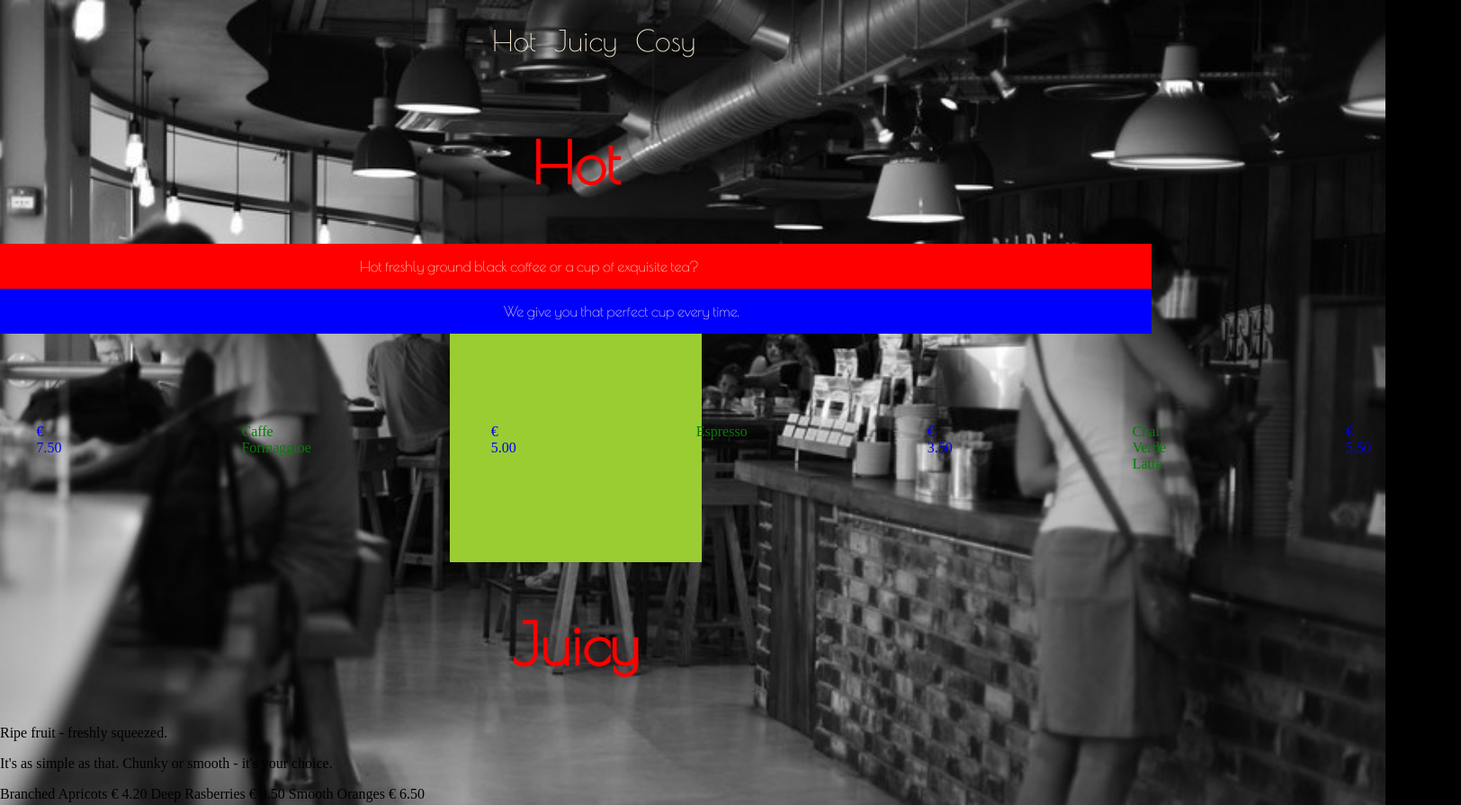
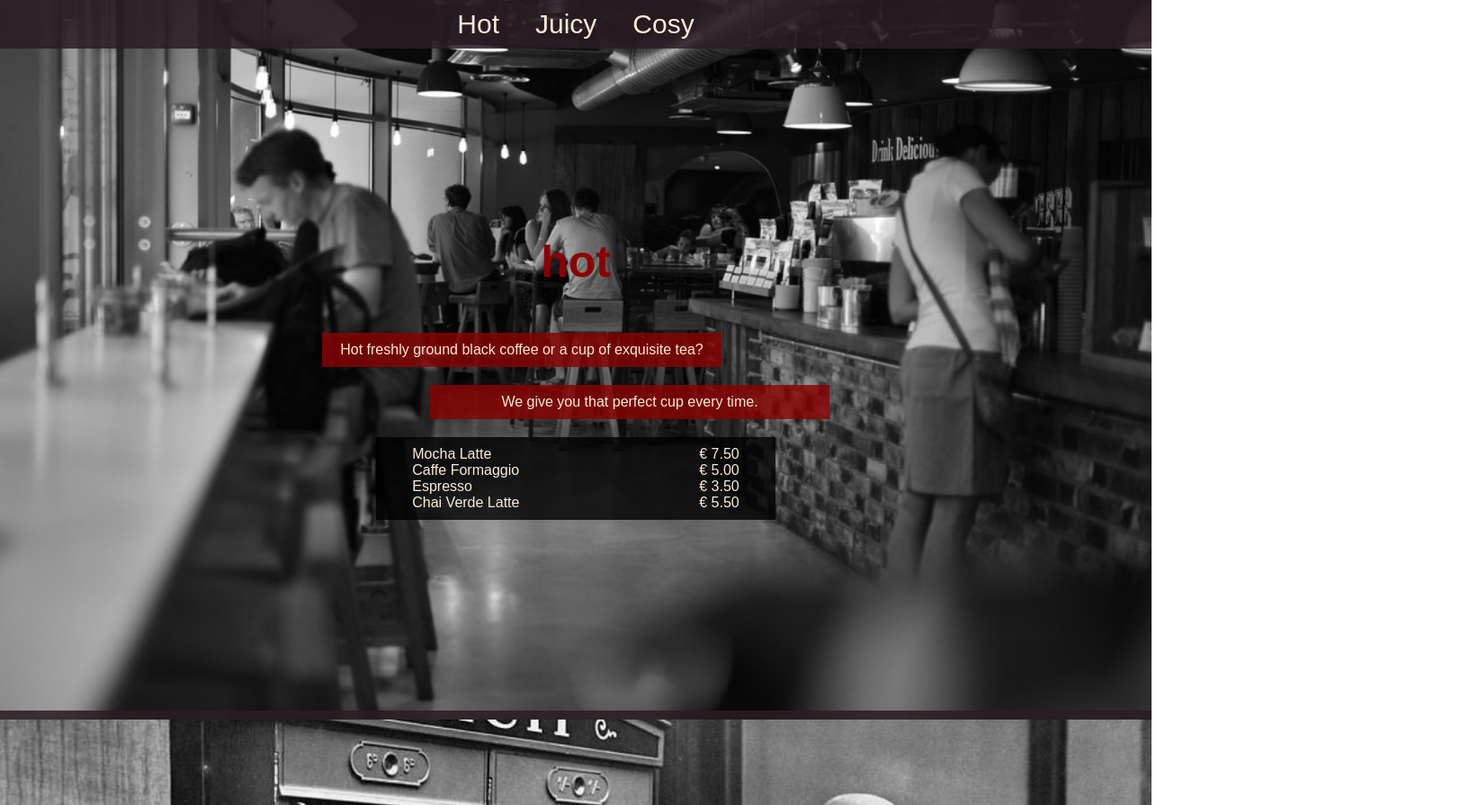
Before and after one commit to vincent-samuelsson-karlskogafhs/lexicon-retro-cafe-uppgift, a plain HTML site: page index.html in a window 1280 px wide. Shown: the top 895 px of the page at 90% size, 1624 px wide, since content can reach past the window. Drawn offline with nearby package versions, Linux system fonts and the light colour scheme; a web font is replaced by a local one.

Commit message:
completed project, added :root, added classes, added html scroll-behavior, added background img

```diff
--- a/index.html
+++ b/index.html
@@ -10,86 +10,81 @@
     <link href="https://fonts.googleapis.com/css2?family=Poiret+One&family=Spirax&display=swap" rel="stylesheet">
 </head>
 <body>
-    <!-- Här börjar HOT -->
-    <div class="hot">
-        <div class="menu">
-            <ul class="menu__list">
-                <li class="menu__item"><a class="menu__link" href="#">Hot</a></li>
-                <li class="menu__item"><a class="menu__link" href="#">Juicy</a></li>
-                <li class="menu__item"><a class="menu__link" href="#">Cosy</a></li>
-            </ul>
+
+    <nav class="navbar">
+        <a class="link" href="#hot">Hot</a>
+        <a class="link" href="#juicy">Juicy</a>
+        <a class="link" href="#cosy">Cosy</a>
+    </nav>
+
+    <section class="hot" >
+        <article>
+            <h1>hot</h1>
+            <div><p class="p-1">Hot freshly ground black coffee or a cup of exquisite tea?</p></div>
+            <div><p class="p-2">We give you that perfect cup every time.</p></div>
+            <div class="box">
+                <div class="row">
+                    <span>Mocha Latte</span>
+                    <span>€ 7.50</span>
                 </div>
+                <div class="row">
+                    <span>Caffe Formaggio</span>
+                    <span>€ 5.00</span>
+                </div>
+                <div class="row">
+                    <span>Espresso</span>
+                    <span>€ 3.50</span>
+                </div>
+                <div class="row">
+                    <span>Chai Verde Latte</span>
+                    <span>€ 5.50</span>
+                </div>
+            </div>
+        </article>
+    </section>
 
-    <h2>Hot</h2>
-    <div class="hotfresh">
-        <p>Hot freshly ground black coffee or a cup of exquisite tea?</p>
-    </div>
-
-    <div class="wegive">
-        <p>We give you that perfect cup every time.</p>
-    </div>
-
-    <div class="itemhot">
-        <ul class="menu__hotlist">
-            <li class="menu__hotitem">
-                <span class="item">Mocha Latte</span>
-                <span class="pris">€ 7.50</span>
-                <span class="item">Caffe Formaggioe</span>
-                <span class="pris">€ 5.00</span>
-                <span class="item">Espresso</span>
-                <span class="pris">€ 3.50</span>
-                <span class="item">Chai Verde Latte</span>
-                <span class="pris">€ 5.50</span>
-            </li>
-        </ul>
-    </div>
-
-    </div>
-    <!-- Här slutar HOT -->
-
-    <!-- Här börjar Juicy -->
-
-    <div class="Juicy">
-        <h2>Juicy</h2>
-        <p>Ripe fruit - freshly squeezed.</p></div>
-        <p>It's as simple as that. Chunky or smooth - it's your choice.</p>
-        <div class="itemjuicy">
+        <section class="juicy" >
+        <article>
+            <h1>Juicy</h1>
+            <div ><p class="p-1">Ripe fruit - freshly squeezed.?</p></div>
+            <div><p class="p-2">It's as simple as that. Chunky or smooth - it's your choice.</p></div>
+            <div class="box">
+                <div class="row">
                     <span>Branched Apricots</span>
                     <span>€ 4.20</span>
+                </div>
+                <div class="row">
                     <span>Deep Rasberries</span>
                     <span>€ 3.50</span>
+                </div>
+                <div class="row">
                     <span>Smooth Oranges</span>
                     <span>€ 6.50</span>
                 </div>
             </div>
-    <!-- Här slutar Juicy -->
+        </article>
+    </section>
 
-    <!-- Här börjar Cosy -->
-    <div class="cosy">
-        <h2>Cosy</h2>
+        <section class="cosy" >
+        <article>
             <h1>Cosy</h1>
-
-        <div class="hangaround">
-            <p>Hang around. Enjoy the settings</p>
+            <div><p class="p-1">Hang around. Enjoy the settings.</p></div>
+            <div><p class="p-2">Use our fast WiFi. Borrow a newspaper or a novel.</p></div>
+            <div class="box">
+                <div class="row">
+                    <span>Mon-Sun</span>
+                    <span>8am – 11pm</span>
                 </div>
-
-        <div class="useourfast">
-            Use our fast WiFi. Borrow a newspaper or a novel.
+                <div class="row">
+                    <span> Caffe Retro</span>
+                    <span>Canto VI</span>
                 </div>
-
-        <div class="itemcosy">
-            <span>Mon-Sun</span>
-            <span>8am - 11pm</span>
-            <span>Caffe Retro</span>
-            <span>Canto VI</span>
-            <span> 0123-45 67 89 </span>
+                <div class="row">
+                    <span>0123-45 67 89</span>
                     <span>caffe@lorem.pge</span>
                 </div>
             </div>
-    <!-- Här slutar Cosy -->
-
-
-
-
+        </article>
+    </section>
 </body>
 </html>
--- a/style.css
+++ b/style.css
@@ -5,11 +5,10 @@
 body {
     margin: 0;
     padding: 0;
-    background-color: black;
-    background-image: url(caffe-retro-assets/hot.jpg);
-    background-position: center;
-    background-repeat: no-repeat;
-    background-size: cover;
+}
+
+html {
+    scroll-behavior: smooth;
 }
 
 img {
@@ -17,96 +16,100 @@ img {
 }
 
 :root {
-    --font-family: 'Poiret One', 'Spirax', sans-serif;
-    --font-siza-xlarge: 4rem;
-    --padding-left-side: 0 0 0 400px;
+    --font-family: 'Spirax', sans-serif;
+    --font-size-article-h1: 50px;
+    --navbar-color:rgba(43, 28, 35, 0.863);
+    --color-standard: antiquewhite;
+    --border-bottom-standard: 10px solid rgba(43, 28, 35, 0.863);
+    --box-background-standard: rgba(0, 0, 0, 0.8);
+    --article-background-standard: rgb(138, 0, 0, 0.8);
+    --h1-color-standard: darkred;
+    --padding-left-side: 60px;
+    --padding-right-side: 60px;
 }
 
-
-.header {
+.navbar {
+    background-color: var(--navbar-color);
     display: flex;
+    gap: 40px;
+    justify-content: center;
+    /* padding block - top och under */
+    padding-block: 10px;
+    position: fixed;
+    left: 0;
+    right: 0;
+    z-index: 1;
 }
 
-.menu {
-    display: flex;
-    flex-direction: row;
-    justify-content:center;
+.link {
+    color: var(--color-standard);
+    font-size: 30px;
+    text-decoration: none;
+    font-family: var(--font-family);
+    text-decoration: none;
 }
 
-.menu__list {
+section {
+    align-items: center;
+    background-position: center;
+    background-size: cover;
     display: flex;
+    justify-content:center;
+    height: 100vh;
 }
 
-.menu__link {
-    color: antiquewhite;
-    font-size: xx-large;
-    display: flex;
-    flex-direction: row;
-    justify-content: center;
-    text-decoration: none;
+/* this a more advanced selector, it brabs every h1 tag that is a child element to and article ta */
+article h1 {
+    color: var(--h1-color-standard);
     font-family: var(--font-family);
+    font-size: var(--font-size-article-h1);
+    text-align: center;
 }
 
-.menu__item {
+article {
+    font-family: var(--font-family);
+    color: var(--color-standard);
+}
+
+article p {
+    background-color: var(--article-background-standard);
+    color: var(--color-standard);
+    margin-block: 20px;
+    padding: 10px 20px;
+    text-align: center;
+    position: relative;
+}
+
+.hot {
+    background-image: url(caffe-retro-assets/hot.jpg);
+}
+
+.juicy {
+    background-image: url(caffe-retro-assets/juicy.jpg);
+}
+
+.cosy {
+    background-image: url(caffe-retro-assets/cosy.jpg);
+}
+
+.row {
     display: flex;
     justify-content: space-between;
-    align-items: center;
-    padding: 10px;
 }
 
-h2 {
-    display: flex;
-    justify-content: center;
-    color: red;
-    font-family: var(--font-family);
-    font-size: var(--font-siza-xlarge);
+.box {
+    background-color: var(--box-background-standard);
+    padding: 10px 40px;
 }
 
-.hotfresh {
-    display: flex;
-    padding: 0 0 0 400px;
-    background-color: red;
-    color: antiquewhite;
-    font-family: var(--font-family);
+.p-1{
+    right: var(--padding-right-side);
 }
 
-.wegive {
-    display: flex;
-    background-color: blue;
-    color: antiquewhite;
-    padding: 0 0 0 560px;
-    font-family: var(--font-family);
+.p-2{
+    left: var(--padding-left-side);
 }
 
-.itemhot{
-    display: flex;
-    justify-content: center;
-    background-color: yellowgreen;
-    color: antiquewhite;
-    margin: 0 500px 0 500px;
+.hot, .juicy {
+    border-bottom: var(--border-bottom-standard)
 }
-
-.menu__hotlist {
-    display: flex;
-    margin: 0 0 0 0;
-}
-
-.menu__hotitem {
-    display: flex;
-    justify-content: space-between;
-    flex-direction: row;
-    list-style: none;
-
-}
-
-.item {
-    display: flex;
-    color: green;
-    margin: 100px;
-}
-
-.pris {
-    display: flex;
-    padding: 100px;
-    color: blue;
-}
```
Lines whose indentation alone changed are shown as unchanged.
